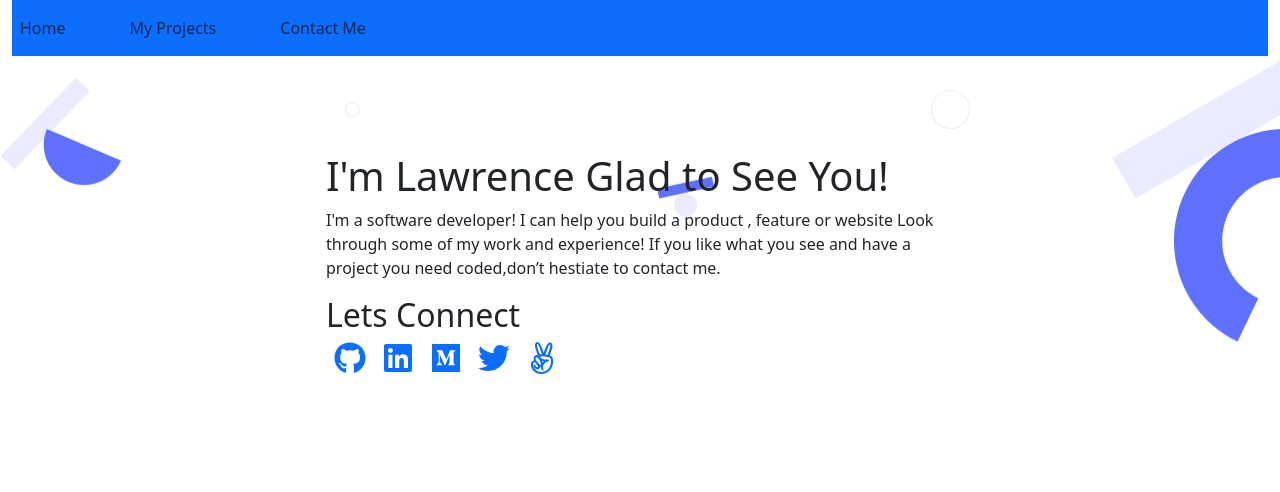
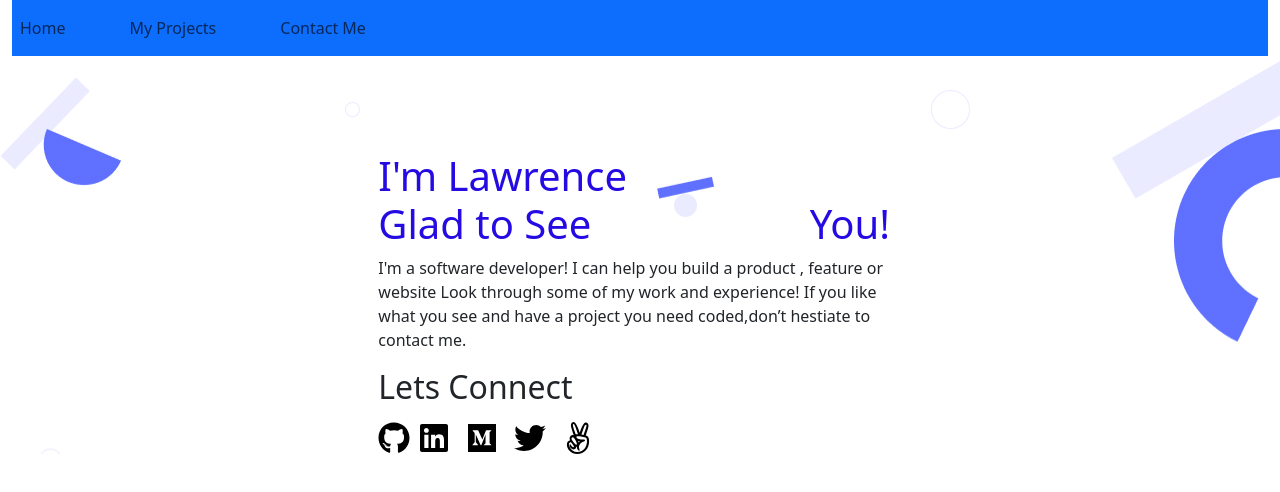
Before and after one commit to Kidd254/My-Portfolio-with-React-and-Bootstrap, a React (Create React App) app: page / in a window 1280 px wide. Shown: the top 492 px of the page. Built offline with nearby package versions, Linux system fonts and the light colour scheme.

Commit message:
Add styling to home page

```diff
--- a/src/componentss/HomeContent.jsx
+++ b/src/componentss/HomeContent.jsx
@@ -6,11 +6,11 @@ import styles from '../styles/HomeContent.module.css';
 const HomeContent = () => (
   <div className={`container-fluid d-flex flex-column justify-content-center align-items-center ${styles.background}`}>
 
-    <div className="col-md-6 mt-5 pt-5">
-      <h1>I&apos;m Lawrence Glad to See You!</h1>
+    <div className={`col-md-5 mt-5 pt-5 transition ${styles.space}`}>
+      <h1>I&apos;m Lawrence                   Glad to See                     You!</h1>
     </div>
 
-    <div className=" col-md-6">
+    <div className=" col-md-5">
       <p>
         I&apos;m a software developer! I can help you build a product ,
         feature or website Look through some of my work and experience!
@@ -18,15 +18,15 @@ const HomeContent = () => (
       </p>
     </div>
 
-    <div className="col-md-6">
+    <div className="col-md-5 pb-2">
       <h2>Lets Connect</h2>
     </div>
-    <div className="col-md-6">
-      <a href="https://github.com/Kidd254" aria-label="Github" className="p-2"><FaGithub size={32} /></a>
-      <a href="https://www.linkedin.com/in/lawrence-muema-kioko" aria-label="Linkedin" className="p-2"><FaLinkedin size={32} /></a>
-      <a href="https://medium.com/@lorenkioko" aria-label="Medium" className="p-2"><FaMedium size={32} /></a>
-      <a href="https://twitter.com/lawrenc98789206" aria-label="Twitter" className="p-2"><FaTwitter size={32} /></a>
-      <a href="https://wellfound.com/u/lawrence-muema-kioko" aria-label="Angellist" className="p-2"><FaAngellist size={32} /></a>
+    <div className="col-md-5">
+      <a href="https://github.com/Kidd254" aria-label="Github" className={`pt-2 pr-2 pb-2 ${styles.github}`}><FaGithub size={32} /></a>
+      <a href="https://www.linkedin.com/in/lawrence-muema-kioko" aria-label="Linkedin" className={`p-2 ${styles.linkedin}`}><FaLinkedin size={32} /></a>
+      <a href="https://medium.com/@lorenkioko" aria-label="Medium" className={`p-2 ${styles.medium}`}><FaMedium size={32} /></a>
+      <a href="https://twitter.com/lawrenc98789206" aria-label="Twitter" className={`p-2 ${styles.twitter}`}><FaTwitter size={32} /></a>
+      <a href="https://wellfound.com/u/lawrence-muema-kioko" aria-label="Angellist" className={`p-2 ${styles.angelist}`}><FaAngellist size={32} /></a>
     </div>
 
   </div>
--- a/src/styles/HomeContent.module.css
+++ b/src/styles/HomeContent.module.css
@@ -4,3 +4,44 @@
     background-repeat: 'no-repeat';
     height: '50vh';
 }
+
+.space {
+    white-space: break-spaces;
+    animation: fadeInOut 4s infinite;
+}
+
+@keyframes fadeInOut {
+    0%, 100% {
+      opacity: 0;
+    }
+    25% {
+        color: purple;
+    }
+    50% {
+      opacity: 1;
+      color:blue;
+    }
+    75% {
+        color: red;
+    }
+  }
+
+.github,
+.linkedin,
+.twitter,
+ .medium,
+ .angelist{
+    color:black;
+    transition-property: color;
+    transition-duration: 3s;
+    transition-timing-function: ease-out;
+    transition-delay: 1s;
+}
+
+.github:hover,
+.linkedin:hover,
+.twitter:hover,
+ .medium:hover,
+ .angelist:hover {
+    color: blue;
+}
```
